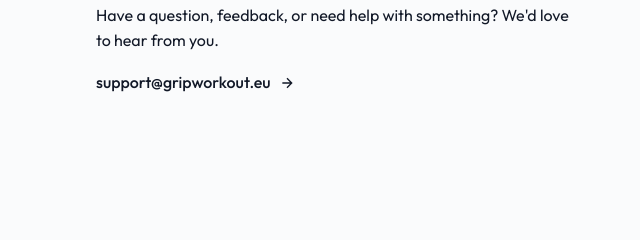
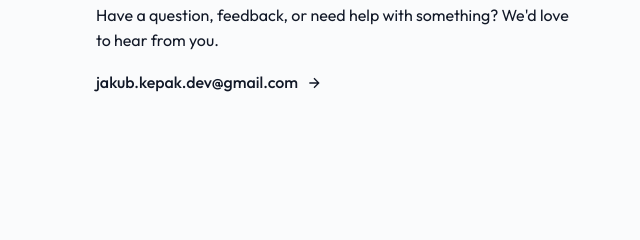
Before and after one commit to JakubKepak/grip-landing, a plain HTML site: page support.html in a window 1280 px wide. Shown: the part 762-1002 px from the top of the page, 0-640 px from the left. Drawn offline with Linux system fonts and the light colour scheme.

Commit message:
cahnge support email

```diff
--- a/support.html
+++ b/support.html
@@ -279,8 +279,8 @@
                         </div>
                         <h3>Email Support</h3>
                         <p>Have a question, feedback, or need help with something? We'd love to hear from you.</p>
-                        <a href="mailto:support@gripworkout.eu">
-                            support@gripworkout.eu
+                        <a href="mailto:jakub.kepak.dev@gmail.com">
+                            jakub.kepak.dev@gmail.com
                             <svg viewBox="0 0 24 24" fill="none" stroke="currentColor" stroke-width="2">
                                 <path d="M5 12h14M12 5l7 7-7 7"/>
                             </svg>
```
Also changed, not shown: privacy.html (+1 -1 lines).
